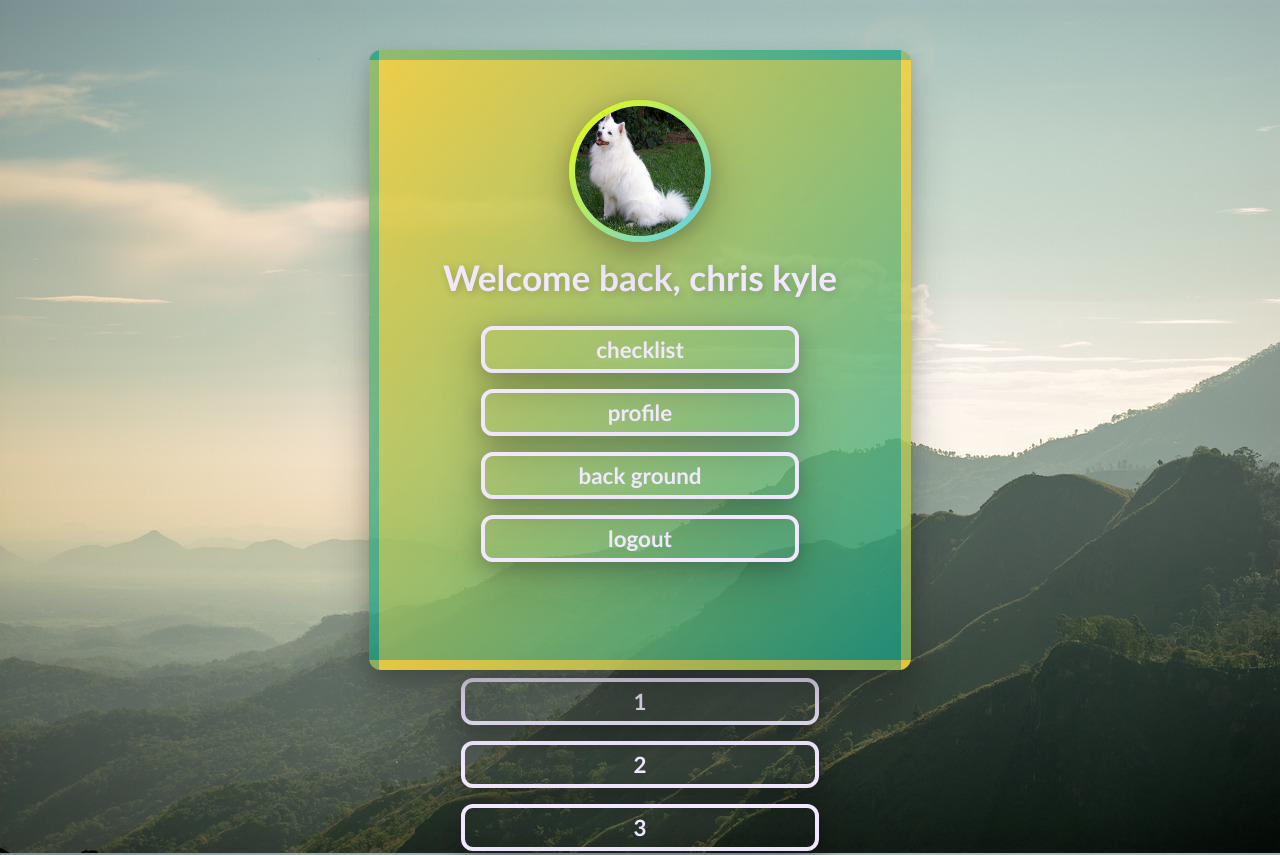
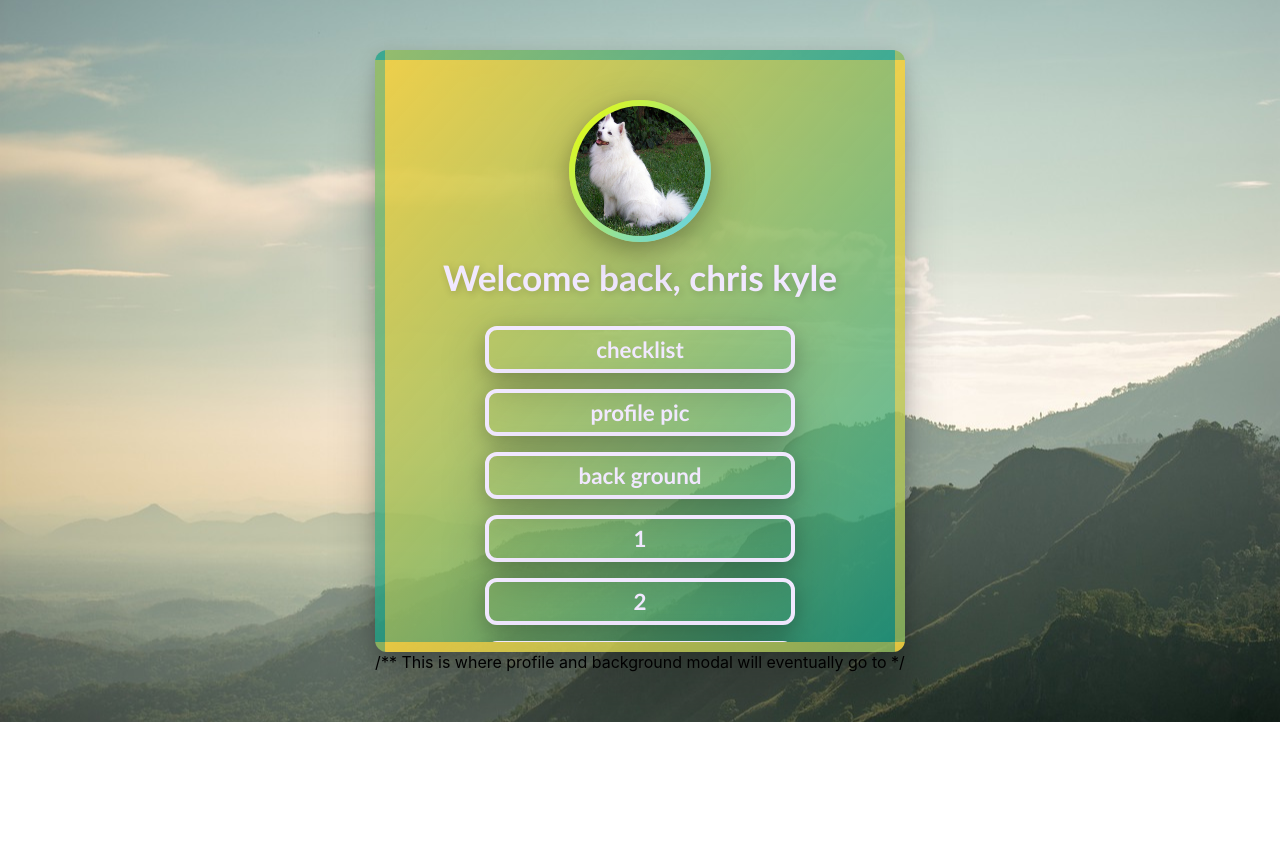
Before and after one commit to Bstuart77/Checklist_418, a React (Create React App) app: page / in a window 1280 px wide. Shown: the top 855 px of the page. After the commit the page ends 800 px from the top, so only its background shows below. Built offline with nearby package versions, Linux system fonts and the light colour scheme.

Commit message:
Polished profile and background upload features

```diff
--- a/src/Profile.css
+++ b/src/Profile.css
@@ -55,7 +55,7 @@
     background: linear-gradient(132deg, rgb(244, 208, 63, .90) 0%, rgb(22, 160, 133, .75) 100%);
 
     width: 400px;
-    height: 620px;
+    height: 602px;
     overflow: auto;
 
     border-radius: 12px;
@@ -135,6 +135,7 @@
     .ProfileFooter {
         /* background-color: antiquewhite; */
         padding: 20px;
+        box-sizing: border-box;
     }
 
     /**
@@ -168,6 +169,7 @@
 
       box-shadow: 0 15px 50px 0 rgba(0, 0, 0, 0.2), 0 6px 20px 0 rgba(0, 0, 0, 0.19);
 
+
   }
 
   /**
@@ -190,6 +192,7 @@
       border: 4px solid;
       color: #F1E8FF;
 
+      box-sizing: border-box;
   }
 
   .ProfileChange{
--- a/src/Profile.js
+++ b/src/Profile.js
@@ -37,14 +37,13 @@ function ProfilePage(){
     }
 
     function DisplayProfileModal(){
+        if(document.getElementById("ProfileChangeModal").style.display === "block"){
+            document.getElementById("ProfileChangeModal").style.display = "none";
+        } else {
             document.getElementById("ProfileChangeModal").style.display = "block";
+        }
+        /** document.getElementById("ProfileChangeModal").style.display = "block";*/
         console.log("Button clicked")
-    }
-
-    function CloseProfileModal(){
-        document.getElementById("ProfileChangeModal").style.display = "none";
-        console.log("Button clicked")
-
     }
 
     return(
@@ -64,26 +63,24 @@ function ProfilePage(){
                     </div>
                     <div className = 'ProfileFooter'>
                         <button className = "ProfilePageButton"> checklist </button>
-                        <button className = "ProfilePageButton" onClick = {DisplayProfileModal}> profile </button>
+                        <button className = "ProfilePageButton" onClick = {DisplayProfileModal}> profile pic </button>
 
                         <div className = 'ProfileModal' id = 'ProfileChangeModal'>
-                            <label for = "file"> Select file</label>
+                            <label htmlFor='file'> Select file </label>
                             <input id = 'ProfileChangeButton' type = "file" onChange = {LoadProfileFile}/>
-                            <button onClick = {CloseProfileModal}> X </button>
                         </div>
 
                         <button className = "ProfilePageButton"> back ground </button>
-                        <button className = "ProfilePageButton"> logout </button>
-                    </div>
-                </div>
 
                         <div className = 'BackgroundModal'>
                             <button className = "ProfilePageButton" onClick = {background1}> 1 </button>
                             <button className = "ProfilePageButton" onClick = {background2}> 2 </button>
                             <button className = "ProfilePageButton" onClick = {background3}> 3 </button>
                             <button className = "ProfilePageButton" onClick = {backgroundUpload}> Upload Background </button>
+                        </div>
 
-
+                        <button className = "ProfilePageButton"> logout </button>
+                    </div>
                 </div>
 
                 <div className = 'Settings'>
```
Lines whose indentation alone changed are shown as unchanged.
